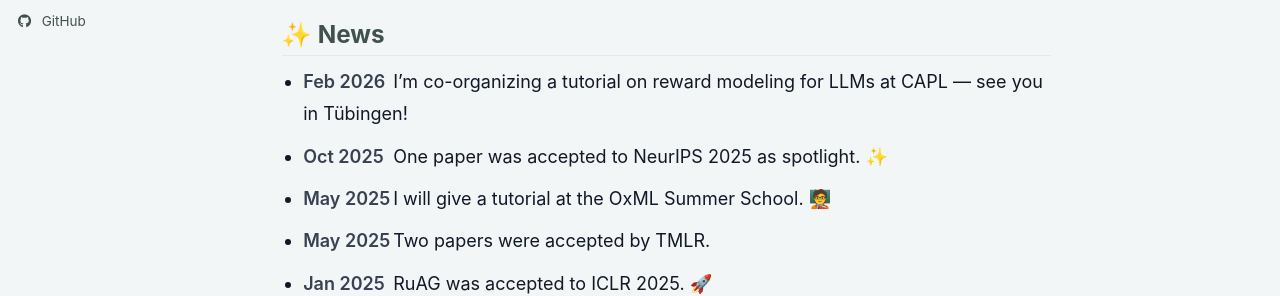
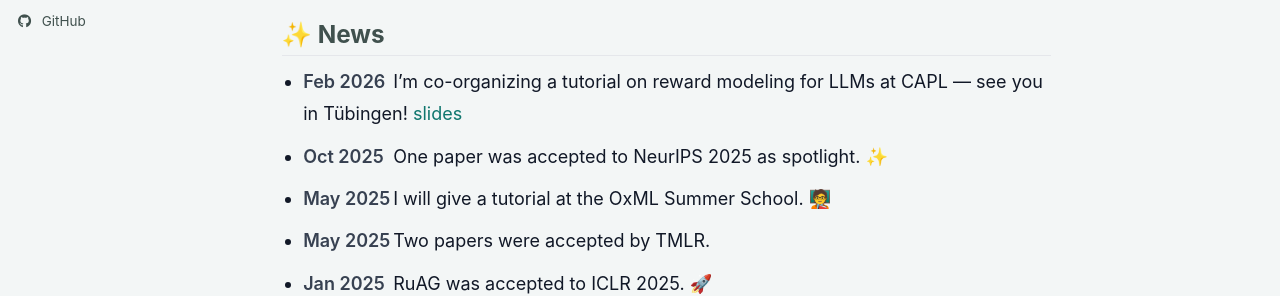
Before and after one commit to ReedZyd/ReedZyd.github.io, a Jekyll site: the page built from _pages/about.md, in a window 1280 px wide and 900 px high. Shown: the part 428-724 px from the top of the window. Built offline with Jekyll 4.4.1, drawn with Linux system fonts in a browser that asks for light colours; some web fonts are replaced; a script bundle is joined from its source files by our own code; library files that are not in the unit come from our copies.

Commit message:
update tutorial

```diff
--- a/_pages/about.md
+++ b/_pages/about.md
@@ -296,7 +296,7 @@
 <div class="cv">
   <h2>✨ News</h2>
   <ul class="news">
-    <li><span class="date">Feb 2026</span>I’m co-organizing a tutorial on reward modeling for LLMs at CAPL — see you in Tübingen!</li>
+    <li><span class="date">Feb 2026</span>I’m co-organizing a tutorial on reward modeling for LLMs at CAPL — see you in Tübingen! <a href="pdfs/rm_for_llm_tutorial.pdf">slides</a> </li>
     <li><span class="date">Oct 2025</span>One paper was accepted to NeurIPS 2025 as spotlight. ✨</li>
     <li><span class="date">May 2025</span>I will give a tutorial at the OxML Summer School. 🧑‍🏫</li>
     <li><span class="date">May 2025</span>Two papers were accepted by TMLR. </li>
```
Also changed, not shown: 1 other file.
